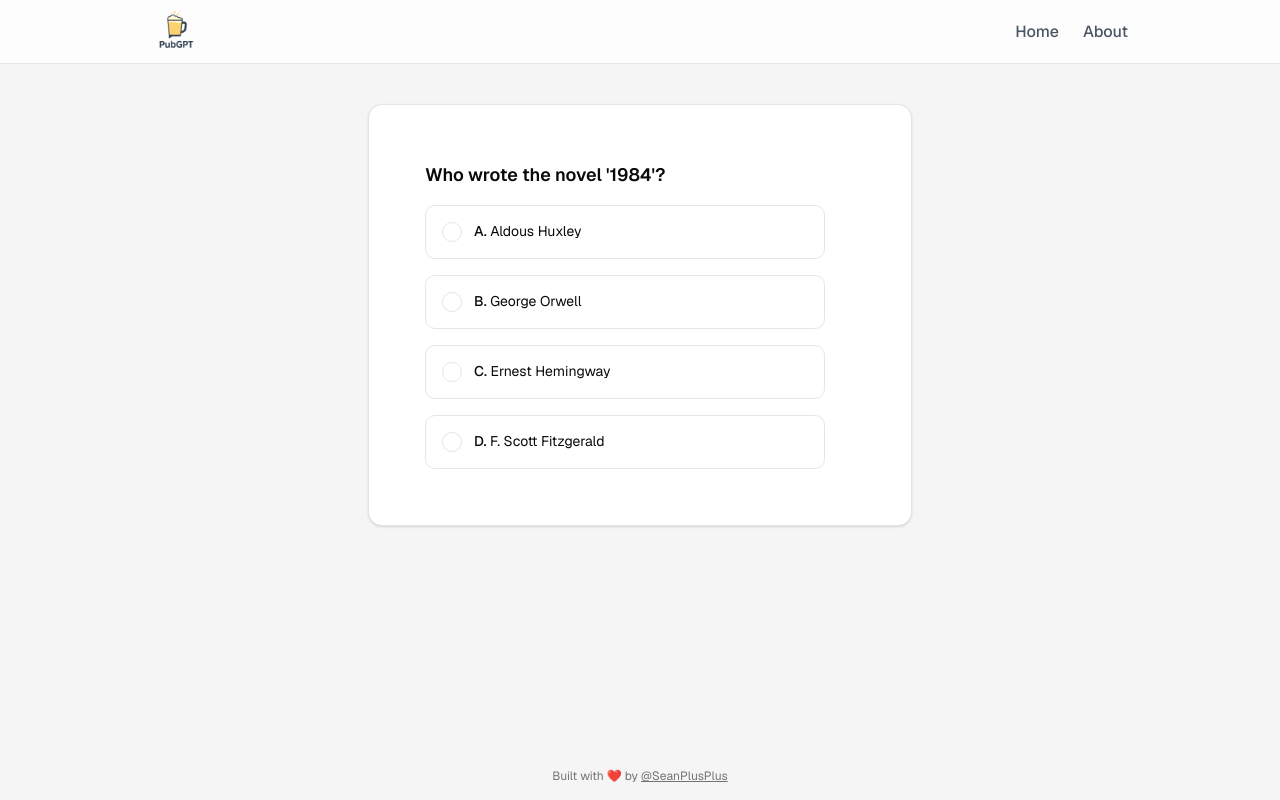
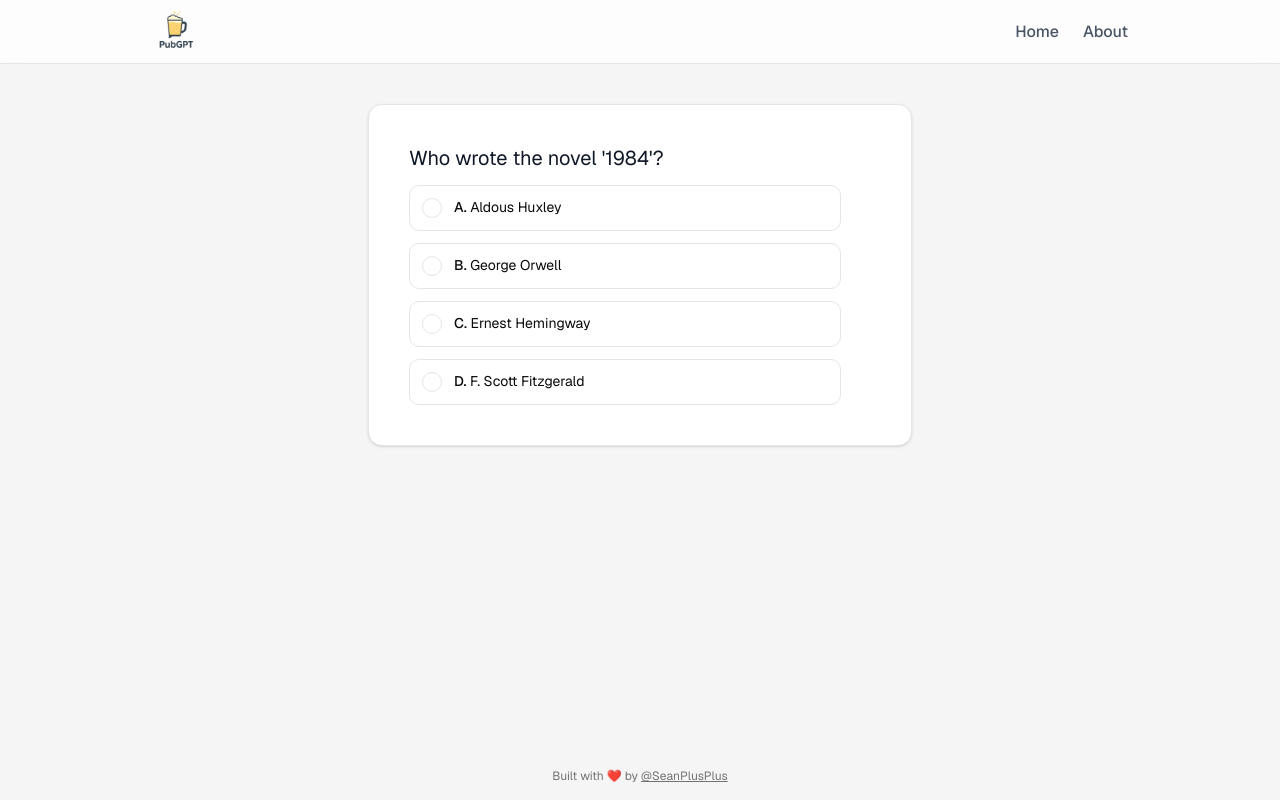
Before and after one commit to SeanPlusPlus/pubgpt, a Next.js app: page / in a window 1280 px wide. Both pictures are taken after a click on the button "Play Now". Built offline with nearby package versions, Linux system fonts and the light colour scheme.

Commit message:
font updates

```diff
--- a/components/QuestionCard.tsx
+++ b/components/QuestionCard.tsx
@@ -80,10 +80,10 @@ export function QuestionCard({ mock = false }: QuestionCardProps) {
   return (
     <>
       <Card className="w-full max-w-md">
-        <CardContent className="p-6 space-y-4">
-          <h2 className="text-lg font-semibold">{data.question}</h2>
+        <CardContent className="p-2 space-y-3">
+          <h2 className="text-xl font-normal leading-snug text-gray-900">{data.question}</h2>
 
-          <RadioGroup value={selectedOption} onValueChange={handleSelect} className="space-y-4">
+          <RadioGroup value={selectedOption} onValueChange={handleSelect} className="space-y-3">
             {Object.entries(data.choices).map(([key, label]) => (
               <div
                 key={key}
@@ -98,7 +98,7 @@ export function QuestionCard({ mock = false }: QuestionCardProps) {
                 className="
                   flex flex-nowrap items-center gap-3
                   w-full text-left
-                  p-4 rounded-lg border border-border
+                  p-3 rounded-lg border border-border
                   hover:bg-accent/40 transition-colors
                   cursor-pointer
                 "
@@ -132,7 +132,7 @@ export function QuestionCard({ mock = false }: QuestionCardProps) {
           </DialogHeader>
 
           <div className="space-y-4">
-            <p className="font-medium">{data.question}</p>
+            <p className="text-base font-medium text-gray-900">{data.question}</p>
 
             <div className="space-y-2">
               {Object.entries(data.choices).map(([key, label]) => {
```
